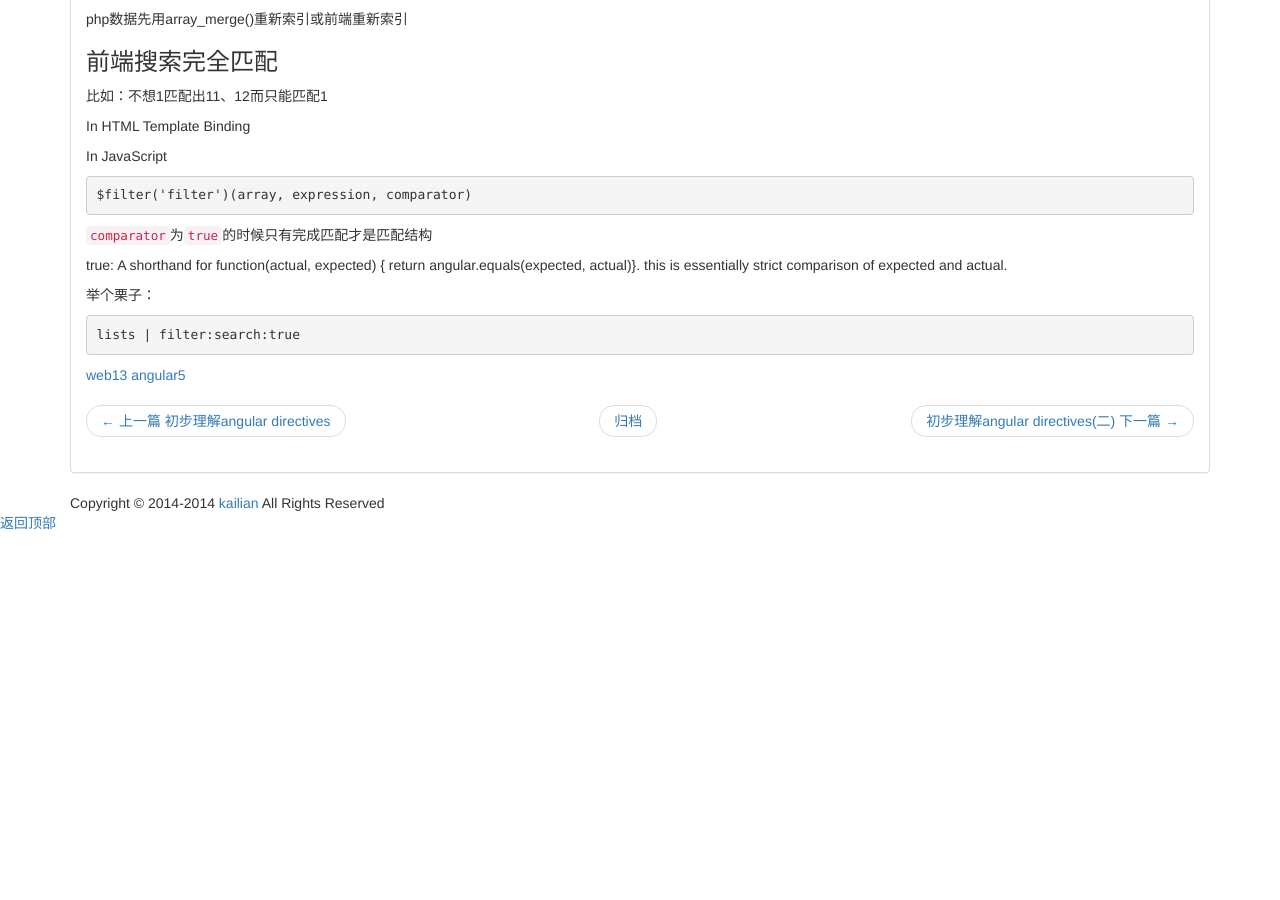
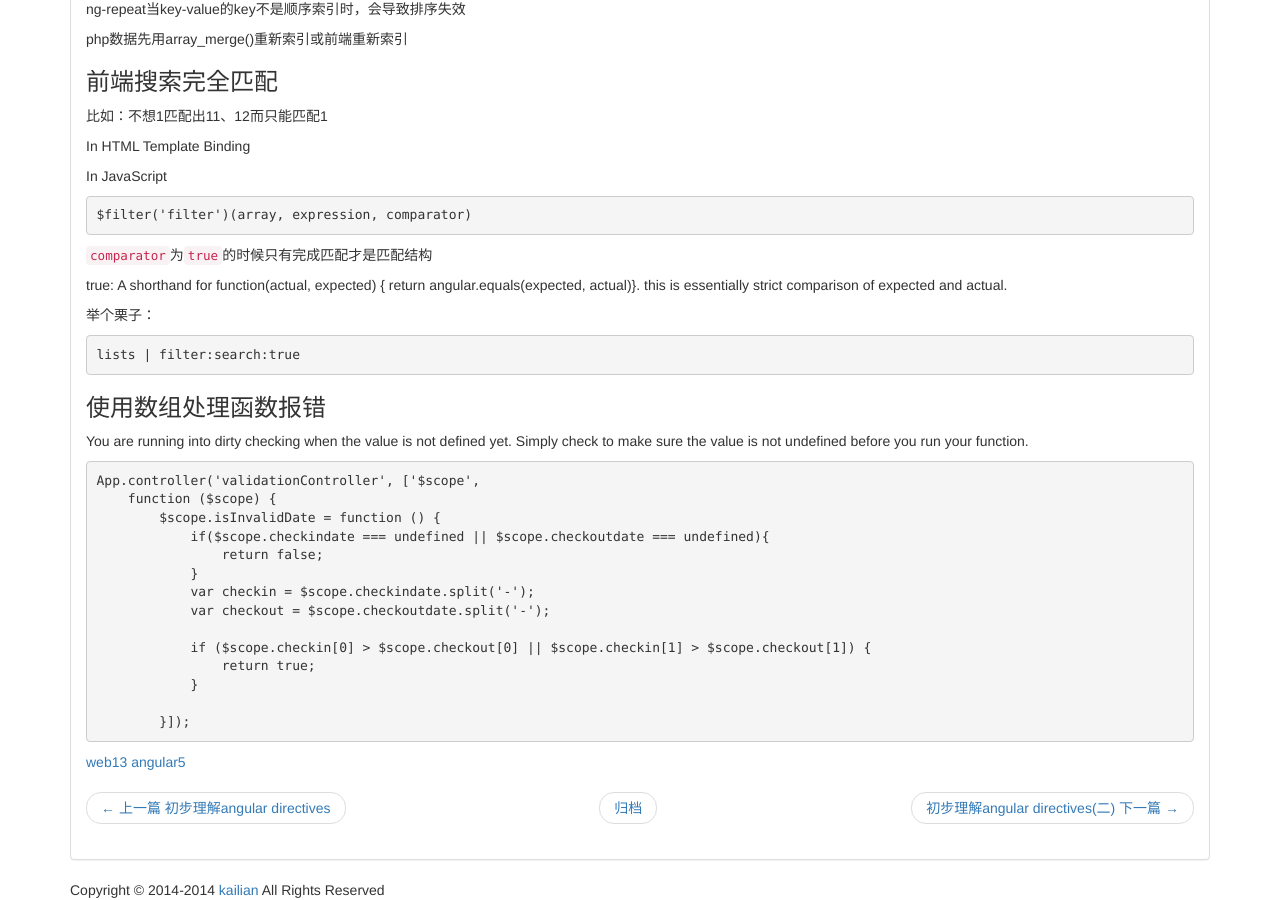
Before and after one commit to kailian/kailian.github.io, a Jekyll site: the page built from _posts/2014-09-03-angular-tips.md, in a window 1280 px wide and 900 px high, scrolled down 1978 px. Built offline with Jekyll 4.4.1, drawn with Linux system fonts in a browser that asks for light colours; nearby versions of some CDN libraries; library files that are not in the unit come from our copies; comment, search, counter and statistics services are not loaded; before the commit the page ends 2491 px from its top, so only the background shows below that.

Commit message:
【blog】 update blog

```diff
--- a/_posts/2014-09-03-angular-tips.md
+++ b/_posts/2014-09-03-angular-tips.md
@@ -115,3 +115,22 @@ true: A shorthand for function(actual, expected) { return angular.equals(expecte
 举个栗子：
 
 	lists | filter:search:true
+
+### 使用数组处理函数报错
+
+You are running into dirty checking when the value is not defined yet. Simply check to make sure the value is not undefined before you run your function.
+
+	App.controller('validationController', ['$scope',
+	    function ($scope) {
+	        $scope.isInvalidDate = function () {
+	            if($scope.checkindate === undefined || $scope.checkoutdate === undefined){
+	                return false;
+	            }
+	            var checkin = $scope.checkindate.split('-');
+	            var checkout = $scope.checkoutdate.split('-');
+
+	            if ($scope.checkin[0] > $scope.checkout[0] || $scope.checkin[1] > $scope.checkout[1]) {
+	                return true;
+	            }
+
+	        }]);
```
